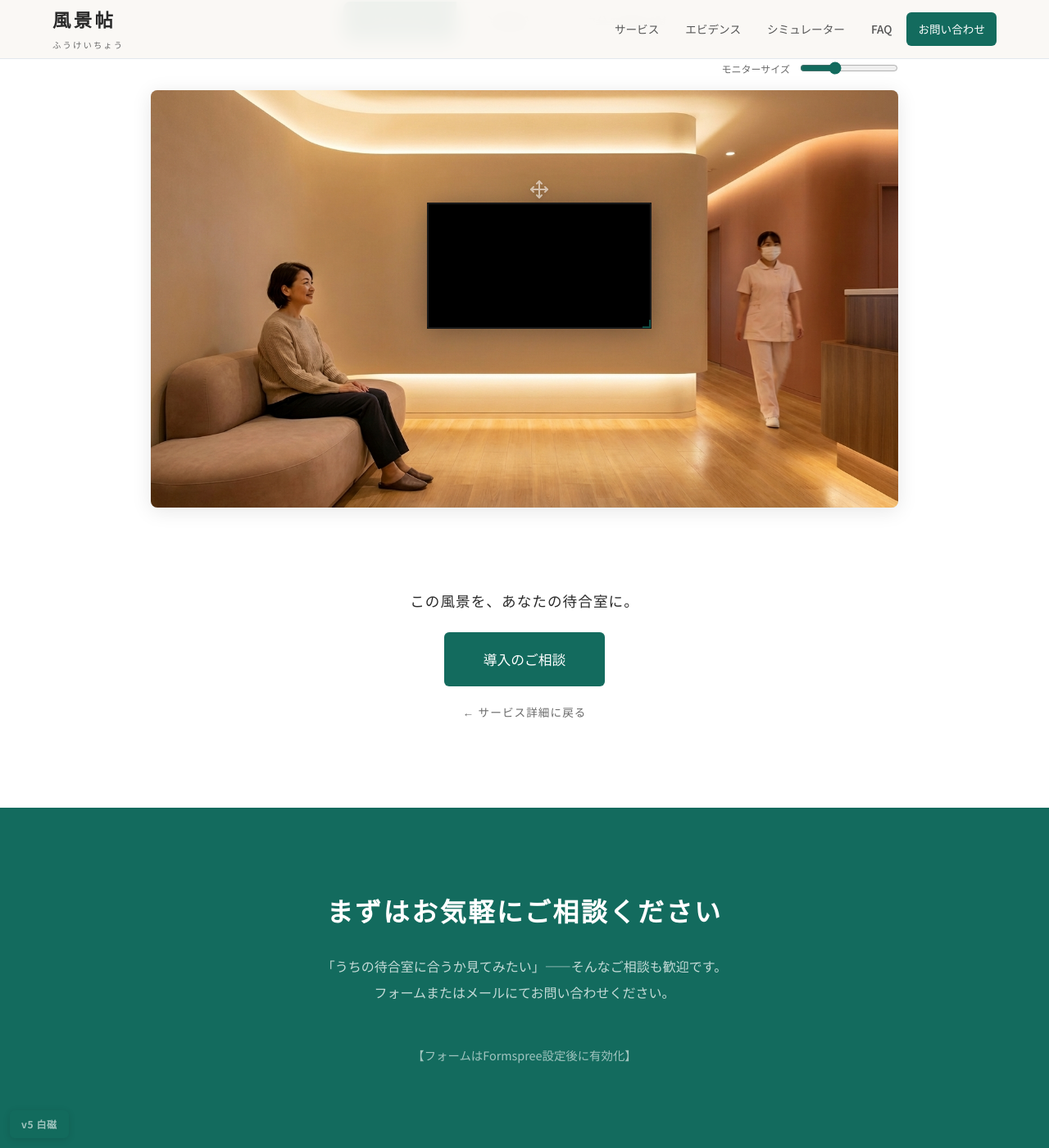
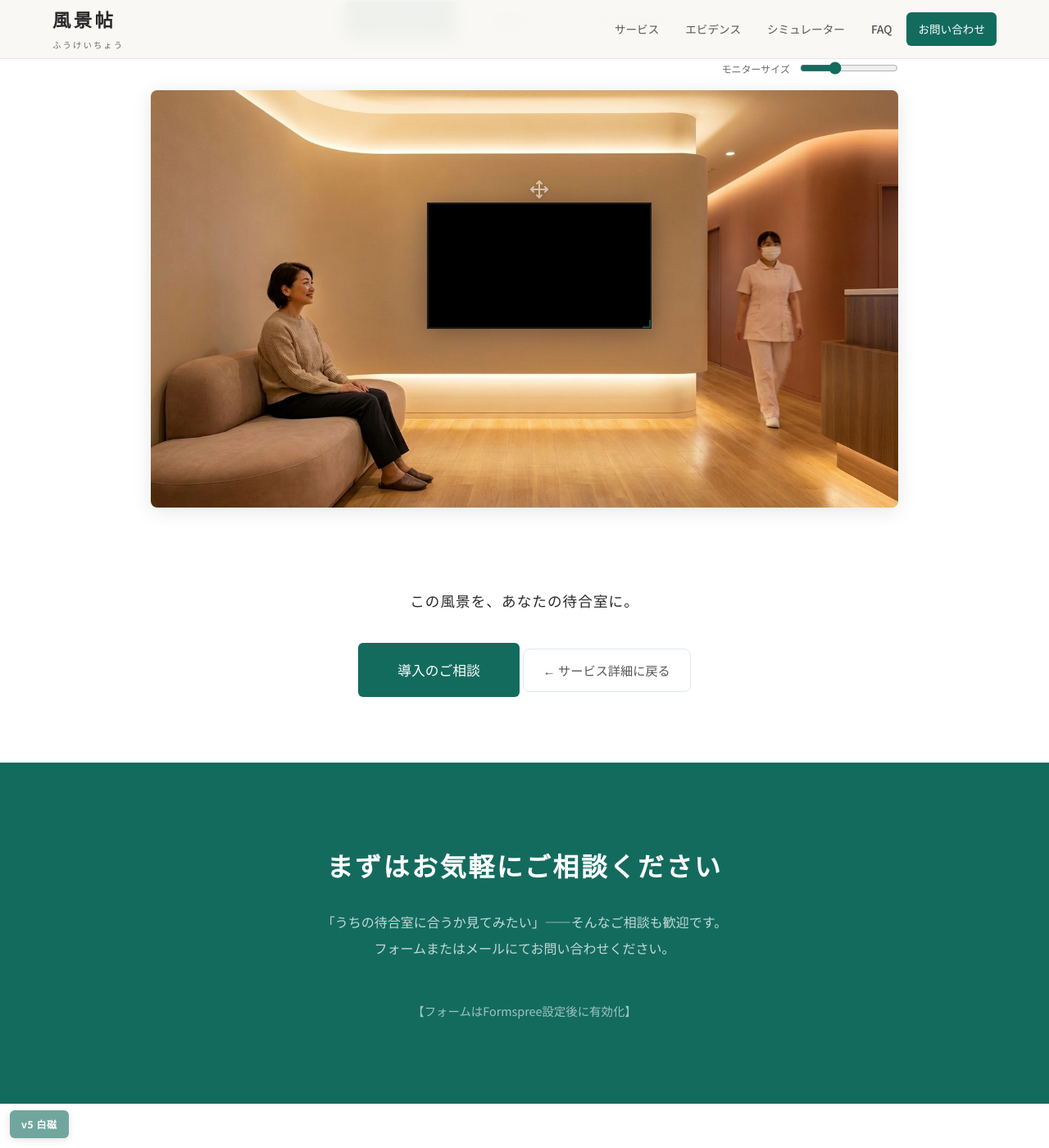
Before and after one commit to dr836gnypeq-ctrl/fukeichou-site, a Jekyll site: the page built from simulator.html, in a window 1280 px wide and 1400 px high, scrolled down 312 px. Shown: the whole window at 82% size. Built offline with Jekyll 4.4.1, drawn with Linux system fonts in a browser that asks for light colours; grey boxes are pictures that could not be loaded.

Commit message:
Fix all small/faint back links across site
- simulator.html: inline .85rem/ink-faint → .sim-back class (pill button)
- evidence CSS: ev-back already improved in previous commit (shared include)
- All 'back' links now use consistent pill-button style with border
- No remaining inline-styled navigation links

```diff
--- a/simulator.html
+++ b/simulator.html
@@ -73,6 +73,8 @@ description: あなたの待合室に風景帖の映像を置いてみません
 /* CTA */
 .sim-cta{text-align:center;padding:60px 24px 80px}
 .sim-cta p{font-family:var(--serif);font-size:1.1rem;font-weight:400;margin-bottom:20px;letter-spacing:.06em}
+.sim-back{display:inline-flex;align-items:center;gap:8px;margin-top:20px;padding:12px 24px;font-size:.95rem;font-weight:500;border:1px solid var(--border);border-radius:8px;color:var(--ink-light);background:var(--white);transition:all .25s}
+.sim-back:hover{color:var(--moss);border-color:var(--moss);background:var(--paper-warm);transform:translateY(-1px);box-shadow:0 4px 12px rgba(0,0,0,.06)}
 
 /* State control */
 .sim-state-upload{display:block}
@@ -157,7 +159,7 @@ description: あなたの待合室に風景帖の映像を置いてみません
 <div class="sim-cta">
   <p>この風景を、あなたの待合室に。</p>
   <a href="{{ '/#contact' | relative_url }}" class="btn btn-primary btn-lg">導入のご相談</a>
-  <p style="margin-top:16px"><a href="{{ '/' | relative_url }}" style="font-size:.85rem;color:var(--ink-faint)">← サービス詳細に戻る</a></p>
+  <a href="{{ '/' | relative_url }}" class="sim-back">← サービス詳細に戻る</a>
 </div>
 
 <!-- Hint toast -->
```
